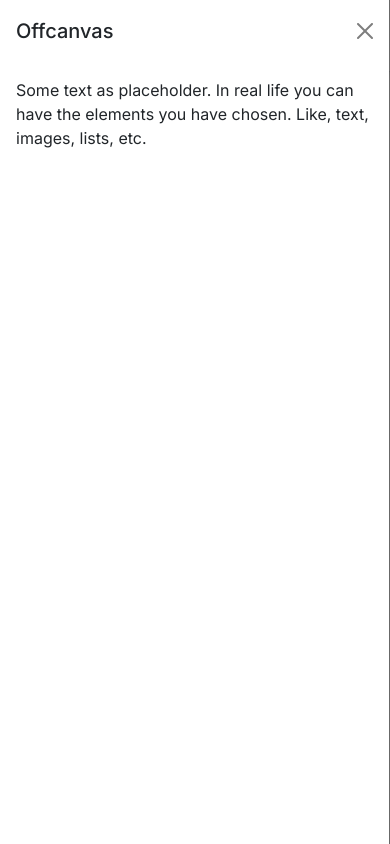
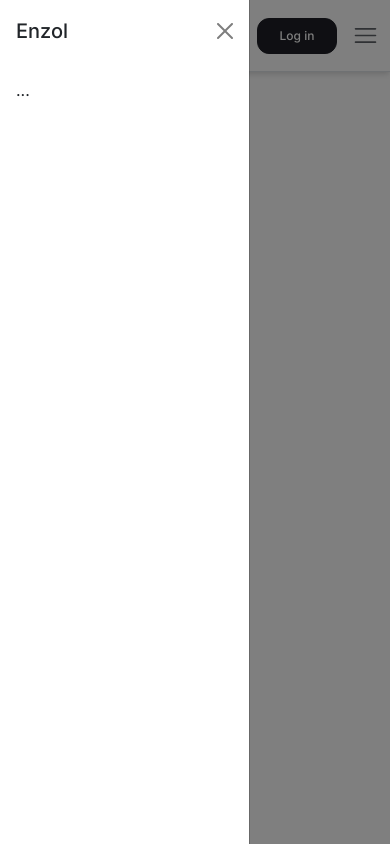
Before and after one commit to Vicade23/Y.mvp, a Next.js app: page / in a window 390 px wide. Both pictures are taken after a click on the button 365 px from the left and 35 px from the top of the page. Built offline with nearby package versions, Linux system fonts and the light colour scheme.

Commit message:
new styles added to the authentication pages

```diff
--- a/app/components/navbar/navbar.css
+++ b/app/components/navbar/navbar.css
@@ -1,6 +1,10 @@
 * {
   user-select: none;
   transition: .3s ease-in-out;
+}
+
+.offcanvas-start {
+  max-width: 250px;
 }
 
 .navbar {
--- a/app/components/navbar/navbar.min.css
+++ b/app/components/navbar/navbar.min.css
@@ -1 +1 @@
-*{user-select:none;transition:.3s ease-in-out}.navbar{padding:16px 0;box-shadow:0 4px 6px -1px rgba(0,0,0,0.1),0 2px 4px -1px rgba(0,0,0,0.06)}.navbar .container a{color:#000;text-decoration:none}.navbar .container .logo-container{font-size:26px;letter-spacing:1px;font-weight:500}.navbar .container .navigators-container{margin-left:60px;color:#cfcfd0}.navbar .container .navigators-container ul li a{color:#5f6368;user-select:none;font-weight:500}.navbar .container .navigators-container ul li a:hover{color:#000}.navbar .container .auth-btns-container .login-btn-container .btn{width:85px;padding:10px 0;font-size:14px;border-radius:12px;font-weight:500;color:#5f6368;border:0.1rem solid #1e1f26}@media (max-width: 991px){.navbar .container .auth-btns-container .login-btn-container .btn{width:80px;padding:8px 0;font-size:12px}}.navbar .container .auth-btns-container .signup-btn-container .btn{width:85px;padding:10px 0;font-size:14px;border-radius:12px;font-weight:500;color:#fff;background-color:#1e1f26;border:0.1rem solid #1e1f26}@media (max-width: 991px){.navbar .container .auth-btns-container .signup-btn-container .btn{width:80px;padding:8px 0;font-size:12px}}.navbar .container .auth-btns-container .signup-btn-container .btn:hover{background-color:#3d3d4e}.navbar .container .launch-offcanvas-btn-container .btn{padding:0;font-size:25px;border-radius:12px;font-weight:500;color:#5f6368;border:none}
+*{user-select:none;transition:.3s ease-in-out}.offcanvas-start{max-width:250px}.navbar{padding:16px 0;box-shadow:0 4px 6px -1px rgba(0,0,0,0.1),0 2px 4px -1px rgba(0,0,0,0.06)}.navbar .container a{color:#000;text-decoration:none}.navbar .container .logo-container{font-size:26px;letter-spacing:1px;font-weight:500}.navbar .container .navigators-container{margin-left:60px;color:#cfcfd0}.navbar .container .navigators-container ul li a{color:#5f6368;user-select:none;font-weight:500}.navbar .container .navigators-container ul li a:hover{color:#000}.navbar .container .auth-btns-container .login-btn-container .btn{width:85px;padding:10px 0;font-size:14px;border-radius:12px;font-weight:500;color:#5f6368;border:0.1rem solid #1e1f26}@media (max-width: 991px){.navbar .container .auth-btns-container .login-btn-container .btn{width:80px;padding:8px 0;font-size:12px}}.navbar .container .auth-btns-container .signup-btn-container .btn{width:85px;padding:10px 0;font-size:14px;border-radius:12px;font-weight:500;color:#fff;background-color:#1e1f26;border:0.1rem solid #1e1f26}@media (max-width: 991px){.navbar .container .auth-btns-container .signup-btn-container .btn{width:80px;padding:8px 0;font-size:12px}}.navbar .container .auth-btns-container .signup-btn-container .btn:hover{background-color:#3d3d4e}.navbar .container .launch-offcanvas-btn-container .btn{padding:0;font-size:25px;border-radius:12px;font-weight:500;color:#5f6368;border:none}
--- a/app/components/navbar/navbar.scss
+++ b/app/components/navbar/navbar.scss
@@ -12,6 +12,11 @@ $text-color: #3d3d4e;
     transition: .3s ease-in-out;
 }
 
+    .offcanvas-start {
+        max-width: 250px;
+    }
+.navbar-offcanvas {
+}
 .navbar {
     padding: 16px 0;
 
--- a/app/components/navbar/navbar.tsx
+++ b/app/components/navbar/navbar.tsx
@@ -47,18 +47,24 @@ const Navbar = () => {
                 </div>
 
                 <div className="auth-btns-container d-flex">
-                    <div className="login-btn-container pe-4 pe-lg-4">
+                    <div className="login-btn-container pe-4 pe-lg-4 d-none d-sm-block">
                         <Link href={'/auth/login'}>
                             <button className="btn">Log in</button>
                         </Link>
                     </div>
-                    <div className="signup-btn-container">
+                    <div className="signup-btn-container d-none d-sm-block">
                         <Link href={'/auth/signup'}>
                             <button className="btn">Sign up</button>
                         </Link>
                     </div>
 
-                    <div className="launch-offcanvas-btn-container ms-4 ms-lg-4 d-flex d-lg-none justify-content-between align-items-center d-lg-none">
+                    <div className="signup-btn-container d-block d-sm-none">
+                        <Link href={'/auth/login'}>
+                            <button className="btn">Log in</button>
+                        </Link>
+                    </div>
+
+                    <div className="launch-offcanvas-btn-container ms-3 ms-sm-4 ms-lg-4 d-flex d-lg-none justify-content-between align-items-center d-lg-none">
                         <button className="btn d-flex justify-content-between align-items-center" onClick={handleShow}>
                             <RxHamburgerMenu />
                         </button>
@@ -73,7 +79,7 @@ const Navbar = () => {
             </div>
         </div>
 
-        <div className="d-none d-lg-block">
+        <div className="d-none d-lg-block navbar-offcanvas">
 
             {/* <Button variant="primary" onClick={handleShow}>
                 Launch
@@ -81,11 +87,10 @@ const Navbar = () => {
 
             <Offcanvas show={show} onHide={handleClose}>
                 <Offcanvas.Header closeButton>
-                <Offcanvas.Title>Offcanvas</Offcanvas.Title>
+                <Offcanvas.Title>{BRANDNAME}</Offcanvas.Title>
                 </Offcanvas.Header>
                 <Offcanvas.Body>
-                Some text as placeholder. In real life you can have the elements you
-                have chosen. Like, text, images, lists, etc.
+                    ...
                 </Offcanvas.Body>
             </Offcanvas>
 
```
